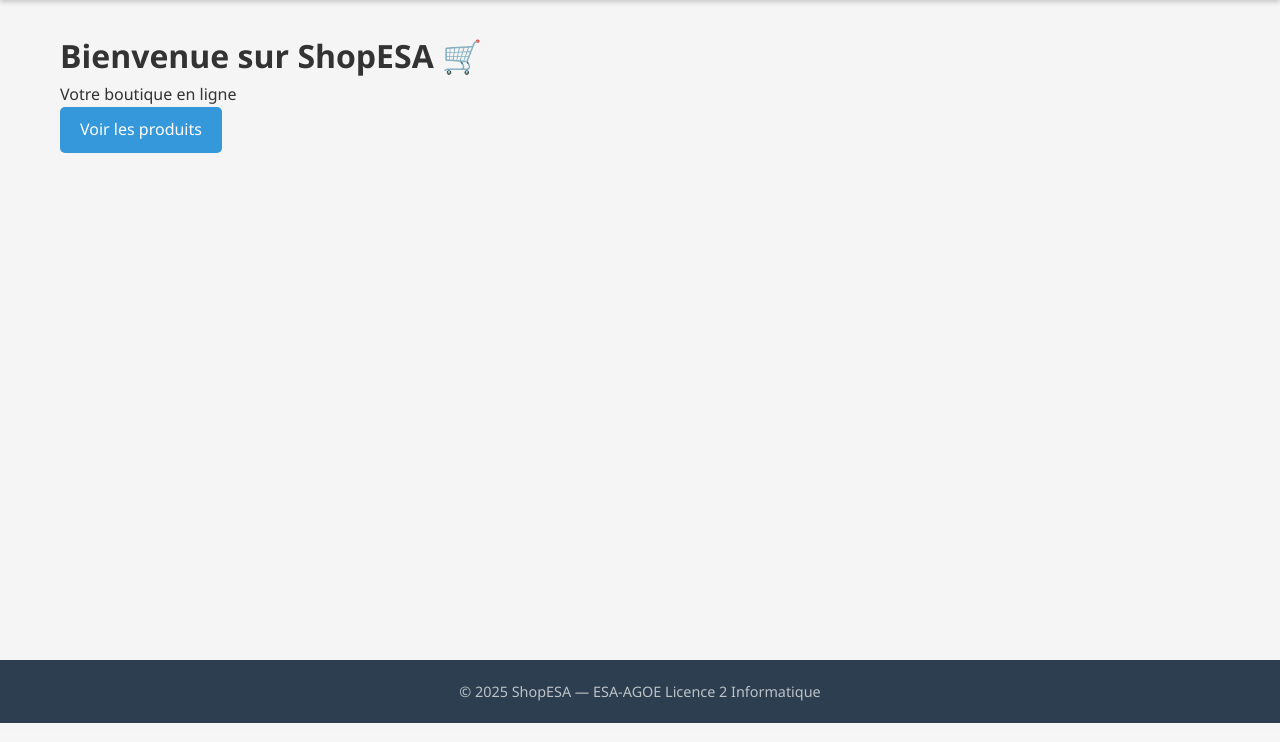
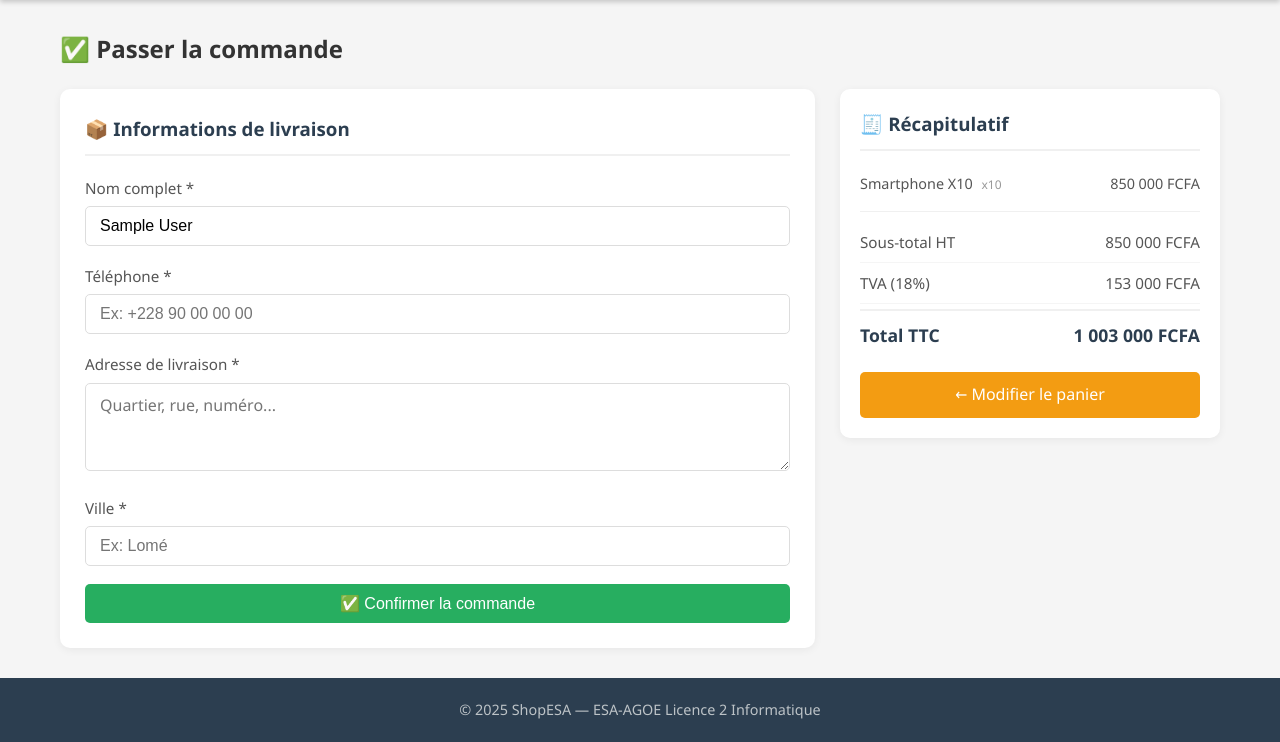
Before and after one commit to N3cr0-B1t/ShopESA, a PHP site: page /index.php?page=commande in a window 1280 px wide. Shown: the part 70-812 px from the top of the page. Run offline with PHP 8.4, Linux system fonts and the light colour scheme; the visitor is signed in with stand-in values (Sample User, id 1); data comes from the database, SQL or seed files in the repository; tables that the repository leaves empty hold one stand-in row (values such as "Sample post").

Commit message:
feat: Formulaire de commande + enregistrement BDD

```diff
--- /dev/null
+++ b/controllers/OrderController.php
@@ -0,0 +1,87 @@
+<?php
+// ============================================
+// Logique des commandes
+// ============================================
+
+require_once 'models/Order.php';
+require_once 'models/Cart.php';
+
+/**
+ * Gèrer le formulaire et la validation de commande
+ */
+function gererCommande() {
+
+    // Vérifie que l'utilisateur est connecté
+    if (!isset($_SESSION['user_id'])) {
+        header('Location: /ShopESA/?page=connexion');
+        exit;
+    }
+
+    $user_id = $_SESSION['user_id'];
+    $erreurs = [];
+    $succes  = false;
+
+    // Récupère les articles du panier
+    $items = getCartItems($user_id);
+
+    // Panier vide — redirige
+    if (empty($items)) {
+        header('Location: /ShopESA/?page=panier');
+        exit;
+    }
+
+    // Calcul des totaux
+    $total_ht  = array_sum(array_column($items, 'sous_total'));
+    $tva       = $total_ht * 0.18;
+    $total_ttc = $total_ht + $tva;
+
+    if ($_SERVER['REQUEST_METHOD'] === 'POST') {
+
+        // Récupération des données du formulaire
+        $nom       = trim($_POST['nom'] ?? '');
+        $telephone = trim($_POST['telephone'] ?? '');
+        $adresse   = trim($_POST['adresse'] ?? '');
+        $ville     = trim($_POST['ville'] ?? '');
+
+        // Validations
+        if (empty($nom))       $erreurs[] = "Le nom est obligatoire.";
+        if (empty($telephone)) $erreurs[] = "Le téléphone est obligatoire.";
+        if (empty($adresse))   $erreurs[] = "L'adresse est obligatoire.";
+        if (empty($ville))     $erreurs[] = "La ville est obligatoire.";
+
+        // Vérifie les stocks une dernière fois
+        $alertes_stock = verifierStockPanier($user_id);
+        if (!empty($alertes_stock)) {
+            $erreurs = array_merge($erreurs, $alertes_stock);
+        }
+
+        if (empty($erreurs)) {
+
+            // Formate l'adresse complète
+            $adresse_complete = "$nom\n$telephone\n$adresse\n$ville";
+
+            // Crée la commande en BDD
+            $order_id = creerCommande($user_id, $total_ttc, $adresse_complete);
+
+            if ($order_id) {
+                // Ajoute les articles de la commande
+                ajouterItemsCommande($order_id, $items);
+
+                // Vide le panier
+                viderPanier($user_id);
+                $_SESSION['panier_count'] = 0;
+
+                // Redirige vers confirmation
+                header('Location: /ShopESA/?page=historique&commande_id=' . $order_id . '&succes=1');
+                exit;
+            } else {
+                $erreurs[] = "Erreur lors de la création de la commande.";
+            }
+        }
+    }
+
+    // Charge la vue
+    require_once 'views/partials/header.php';
+    require_once 'views/commande.php';
+    require_once 'views/partials/footer.php';
+}
--- a/index.php
+++ b/index.php
@@ -8,6 +8,7 @@ require_once 'config/db.php';
 require_once 'controllers/AuthController.php';
 require_once 'controllers/ProductController.php';
 require_once 'controllers/CartController.php';
+require_once 'controllers/OrderController.php';
 // Récupère la page demandée dans l'URL
 $page = isset($_GET['page']) ? $_GET['page'] : 'accueil';
 
@@ -59,6 +60,10 @@ switch ($page) {
         gererPanier();
         break;
 
+    case 'commande':
+        gererCommande();
+        break;
+
     default:
 
         require_once 'views/partials/header.php';
--- /dev/null
+++ b/models/Order.php
@@ -0,0 +1,120 @@
+<?php
+// ============================================
+// Gestion des commandes en base de données
+// ============================================
+
+/**
+ * Créer une nouvelle commande en BDD
+ * @param int $user_id
+ * @param float $total
+ * @param string $adresse
+ * @return int|false — ID de la commande créée
+ */
+function creerCommande($user_id, $total, $adresse) {
+    $pdo  = getDB();
+    $stmt = $pdo->prepare("
+        INSERT INTO orders (user_id, total, adresse, statut)
+        VALUES (:user_id, :total, :adresse, 'en_attente')
+    ");
+    $stmt->execute([
+        ':user_id' => $user_id,
+        ':total'   => $total,
+        ':adresse' => $adresse
+    ]);
+    return $pdo->lastInsertId();
+}
+
+/**
+ * ajouter les articles d'une commande
+ * @param int $order_id
+ * @param array $items
+ * @return bool
+ */
+function ajouterItemsCommande($order_id, $items) {
+    $pdo  = getDB();
+    $stmt = $pdo->prepare("
+        INSERT INTO order_items (order_id, product_id, quantite, prix_unit)
+        VALUES (:order_id, :product_id, :quantite, :prix_unit)
+    ");
+
+    foreach ($items as $item) {
+        $stmt->execute([
+            ':order_id'   => $order_id,
+            ':product_id' => $item['product_id'],
+            ':quantite'   => $item['quantite'],
+            ':prix_unit'  => $item['prix']
+        ]);
+    }
+    return true;
+}
+
+/**
+ * Récupèrer toutes les commandes d'un utilisateur
+ * @param int $user_id
+ * @return array
+ */
+function getCommandesUtilisateur($user_id) {
+    $pdo  = getDB();
+    $stmt = $pdo->prepare("
+        SELECT * FROM orders
+        WHERE user_id = :user_id
+        ORDER BY created_at DESC
+    ");
+    $stmt->execute([':user_id' => $user_id]);
+    return $stmt->fetchAll();
+}
+
+/**
+ * Récupèrer le détail d'une commande
+ * @param int $order_id
+ * @param int $user_id
+ * @return array|false
+ */
+function getCommandeDetail($order_id, $user_id) {
+    $pdo  = getDB();
+    $stmt = $pdo->prepare("
+        SELECT o.*, oi.quantite, oi.prix_unit,
+               p.nom AS produit_nom, p.image
+        FROM orders o
+        JOIN order_items oi ON oi.order_id = o.id
+        JOIN products p ON p.id = oi.product_id
+        WHERE o.id = :order_id AND o.user_id = :user_id
+    ");
+    $stmt->execute([
+        ':order_id' => $order_id,
+        ':user_id'  => $user_id
+    ]);
+    return $stmt->fetchAll();
+}
+
+/**
+ * Récupère toutes les commandes (admin)
+ * @return array
+ */
+function getAllCommandes() {
+    $pdo  = getDB();
+    $stmt = $pdo->query("
+        SELECT o.*, u.nom AS client_nom, u.email AS client_email
+        FROM orders o
+        JOIN users u ON u.id = o.user_id
+        ORDER BY o.created_at DESC
+    ");
+    return $stmt->fetchAll();
+}
+
+/**
+ * Mettre à jour le statut d'une commande (admin)
+ * @param int $order_id
+ * @param string $statut
+ * @return bool
+ */
+function updateStatutCommande($order_id, $statut) {
+    $pdo  = getDB();
+    $stmt = $pdo->prepare("
+        UPDATE orders SET statut = :statut WHERE id = :id
+    ");
+    return $stmt->execute([
+        ':statut' => $statut,
+        ':id'     => $order_id
+    ]);
+}
--- a/public/css/style.css
+++ b/public/css/style.css
@@ -701,3 +701,83 @@ body {
         text-align: left;
     }
 }
+
+/* ========================
+   COMMANDE
+   ======================== */
+.commande-wrapper {
+    display: grid;
+    grid-template-columns: 1fr 380px;
+    gap: 25px;
+    align-items: start;
+}
+
+.commande-form {
+    background: white;
+    padding: 25px;
+    border-radius: 10px;
+    box-shadow: 0 2px 8px rgba(0,0,0,0.06);
+}
+
+.commande-form h3 {
+    margin-bottom: 20px;
+    color: #2c3e50;
+    padding-bottom: 10px;
+    border-bottom: 2px solid #f0f0f0;
+}
+
+.commande-form textarea {
+    width: 100%;
+    padding: 10px 14px;
+    border: 1px solid #ddd;
+    border-radius: 5px;
+    font-size: 1rem;
+    font-family: inherit;
+    resize: vertical;
+}
+
+.commande-form textarea:focus {
+    outline: none;
+    border-color: #3498db;
+}
+
+.commande-recap {
+    background: white;
+    padding: 20px;
+    border-radius: 10px;
+    box-shadow: 0 2px 8px rgba(0,0,0,0.06);
+    position: sticky;
+    top: 80px;
+}
+
+.commande-recap h3 {
+    margin-bottom: 15px;
+    color: #2c3e50;
+    padding-bottom: 10px;
+    border-bottom: 2px solid #f0f0f0;
+}
+
+.recap-item {
+    display: flex;
+    justify-content: space-between;
+    padding: 6px 0;
+    font-size: 0.9rem;
+    color: #555;
+}
+
+.recap-item small {
+    color: #999;
+    margin-left: 5px;
+}
+
+.recap-separateur {
+    border-top: 1px solid #f0f0f0;
+    margin: 10px 0;
+}
+
+/* Responsive */
+@media (max-width: 768px) {
+    .commande-wrapper {
+        grid-template-columns: 1fr;
+    }
+}
--- /dev/null
+++ b/views/commande.php
@@ -0,0 +1,103 @@
+<?php
+// ============================================
+// views/commande.php
+// Formulaire de validation de commande
+// ============================================
+$titre_page = 'Passer la commande';
+?>
+
+<div class="container">
+
+    <h2 style="margin-bottom:20px;">✅ Passer la commande</h2>
+
+    <?php if (!empty($erreurs)): ?>
+        <div class="alert alert-danger">
+            <?php foreach ($erreurs as $e): ?>
+                <p>❌ <?= htmlspecialchars($e) ?></p>
+            <?php endforeach; ?>
+        </div>
+    <?php endif; ?>
+
+    <div class="commande-wrapper">
+
+        <!-- Formulaire livraison -->
+        <div class="commande-form">
+            <h3>📦 Informations de livraison</h3>
+
+            <form method="POST" action="/ShopESA/?page=commande">
+
+                <div class="form-group">
+                    <label>Nom complet *</label>
+                    <input type="text" name="nom"
+                           value="<?= htmlspecialchars($_POST['nom'] ?? $_SESSION['user_nom']) ?>"
+                           required>
+                </div>
+
+                <div class="form-group">
+                    <label>Téléphone *</label>
+                    <input type="tel" name="telephone"
+                           value="<?= htmlspecialchars($_POST['telephone'] ?? '') ?>"
+                           placeholder="Ex: +228 90 00 00 00"
+                           required>
+                </div>
+
+                <div class="form-group">
+                    <label>Adresse de livraison *</label>
+                    <textarea name="adresse" rows="3"
+                              placeholder="Quartier, rue, numéro..."
+                              required><?= htmlspecialchars($_POST['adresse'] ?? '') ?></textarea>
+                </div>
+
+                <div class="form-group">
+                    <label>Ville *</label>
+                    <input type="text" name="ville"
+                           value="<?= htmlspecialchars($_POST['ville'] ?? '') ?>"
+                           placeholder="Ex: Lomé"
+                           required>
+                </div>
+
+                <button type="submit" class="btn btn-success" style="width:100%">
+                    ✅ Confirmer la commande
+                </button>
+
+            </form>
+        </div>
+
+        <!-- Récapitulatif commande -->
+        <div class="commande-recap">
+            <h3>🧾 Récapitulatif</h3>
+
+            <?php foreach ($items as $item): ?>
+                <div class="recap-item">
+                    <span>
+                        <?= htmlspecialchars($item['nom']) ?>
+                        <small>x<?= $item['quantite'] ?></small>
+                    </span>
+                    <span><?= number_format($item['sous_total'], 0, ',', ' ') ?> FCFA</span>
+                </div>
+            <?php endforeach; ?>
+
+            <div class="recap-separateur"></div>
+
+            <div class="recap-ligne">
+                <span>Sous-total HT</span>
+                <span><?= number_format($total_ht, 0, ',', ' ') ?> FCFA</span>
+            </div>
+            <div class="recap-ligne">
+                <span>TVA (18%)</span>
+                <span><?= number_format($tva, 0, ',', ' ') ?> FCFA</span>
+            </div>
+            <div class="recap-ligne recap-total">
+                <span>Total TTC</span>
+                <span><?= number_format($total_ttc, 0, ',', ' ') ?> FCFA</span>
+            </div>
+
+            <a href="/ShopESA/?page=panier"
+               class="btn btn-warning"
+               style="width:100%; margin-top:15px; text-align:center;">
+                ← Modifier le panier
+            </a>
+        </div>
+
+    </div>
+</div>
```
